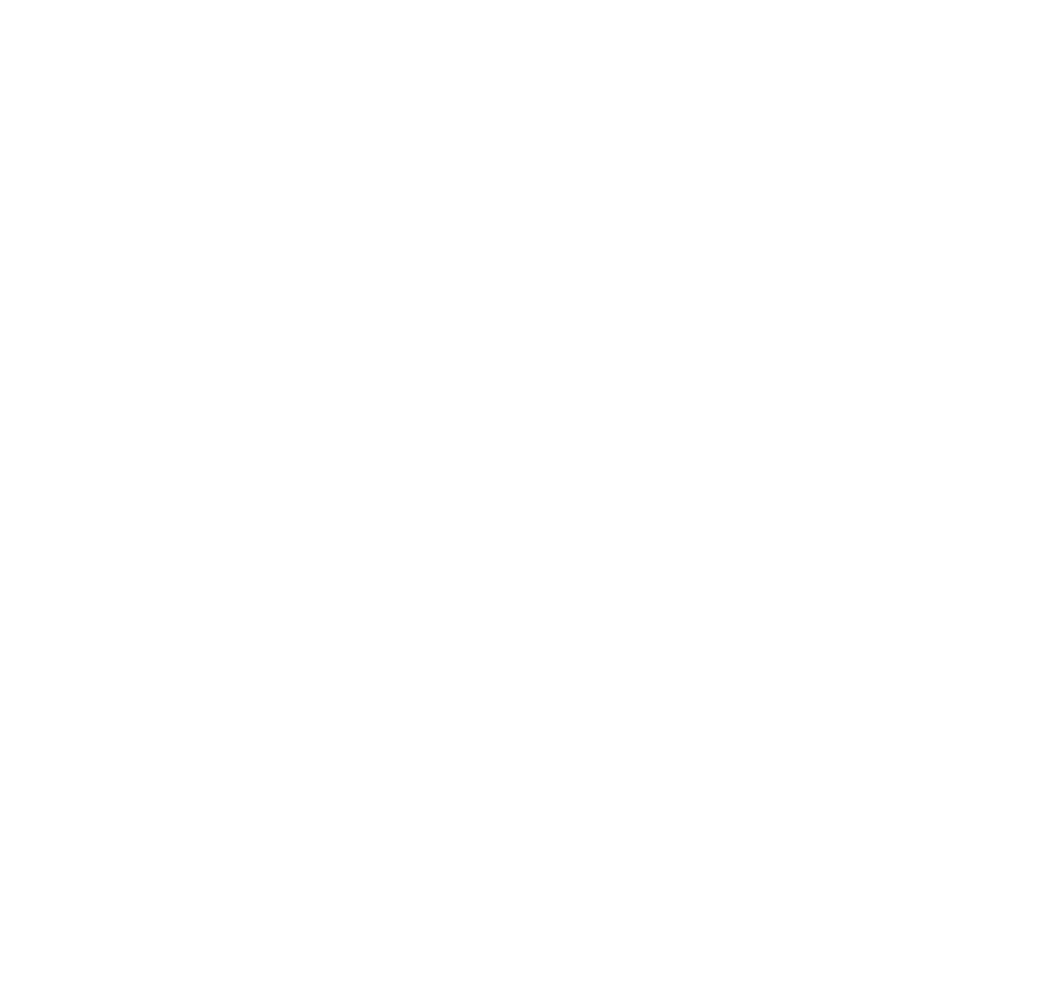
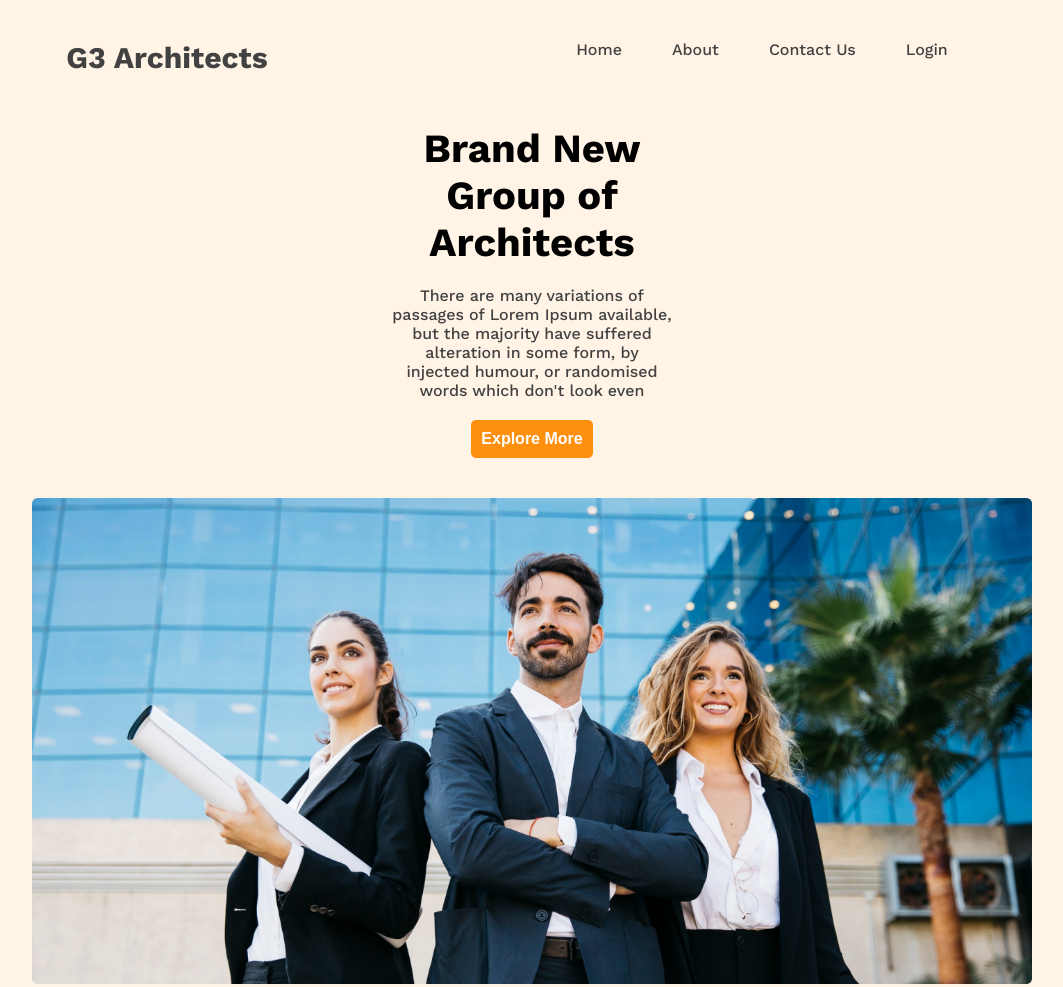
Before and after one commit to saifulislam1431/architects-site, a plain HTML site: page index.html in a window 1280 px wide. Shown: the whole page, without its empty margins (108-1171 px from the left). Before the commit the page ends 800 px from the top, so only its background shows below. Drawn offline with nearby package versions, Linux system fonts and the light colour scheme.

Commit message:
Header, Navbar and banner section added

```diff
--- a/index.html
+++ b/index.html
@@ -9,6 +9,36 @@
     <link rel="shortcut icon" href="./images/icons/architect.png" type="image/x-icon">
 </head>
 <body>
+    <!-- Header and Navbar section -->
+    <header id="header">
 
+        <nav>
+            <h2 class="logo">G3 Architects</h2>
+            <ul class="nav-items">
+
+                <li class="nav-item"> <a href="#">Home</a> </li>
+                <li class="nav-item"> <a href="#">About</a> </li>
+                <li class="nav-item"> <a href="#">Contact Us</a> </li>
+                <li class="nav-item"> <a href="#">Login</a> </li>
+
+            </ul>
+        </nav>
+
+        <!-- Banner section -->
+
+        <div class="banner">
+
+            <div class="banner-info">
+                <h1 class="banner-title">Brand New <br> Group of Architects</h1>
+                <p class="banner-description">There are many variations of passages of Lorem Ipsum available, but the majority have suffered alteration in
+                    some form, by injected humour, or randomised words which don't look even</p>
+
+                <button class="btn-primary">Explore More</button>
+            </div>
+            <img src="./images/banner.png" alt="" class="banner-img">
+
+        </div>
+
+    </header>
 </body>
 </html>
--- a/style.css
+++ b/style.css
@@ -9,3 +9,68 @@
 body{
     font-family: 'Work Sans', sans-serif;
 }
+
+/* Header and Navbar style */
+
+#header{
+    background-color: rgba(255, 144, 14, 0.1);
+}
+
+nav{
+    display: flex;
+    justify-content: space-around;
+    padding: 40px 20px;
+    /* margin-top: 20px; */
+}
+
+.nav-items{
+    display: flex;
+    list-style: none;
+}
+
+.nav-item a{
+    margin-right: 50px;
+    text-decoration: none;
+    color: rgba(66, 66, 66, 1);
+}
+
+.logo{
+    font-size: 30px;
+    color: rgba(66, 66, 66, 1);
+}
+
+/* Banner section */
+
+.banner{
+    text-align: center;
+}
+
+.banner-info{
+    padding: 10px 500px;
+}
+
+.banner-title{
+    font-size: 40px;
+    margin-bottom: 20px;
+}
+
+.banner-description{
+    margin-bottom: 20px;
+    color: rgba(66, 66, 66, 1);
+}
+
+.btn-primary{
+    font-size: 16px;
+    font-weight: 600;
+    padding: 10px 10px;
+    border: 0;
+    background-color: rgba(255, 144, 14, 1) ;
+    color: white;
+    border-radius: 5px;
+    margin-bottom: 30px;
+}
+
+.banner-img{
+    width: 1000px;
+    margin-bottom: 25px;
+}
```
